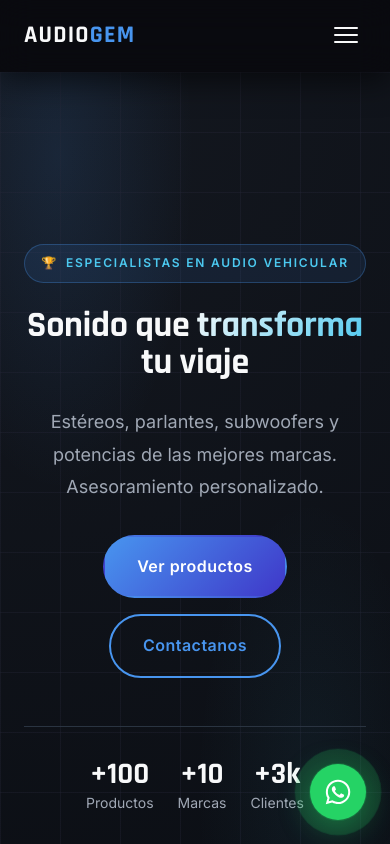
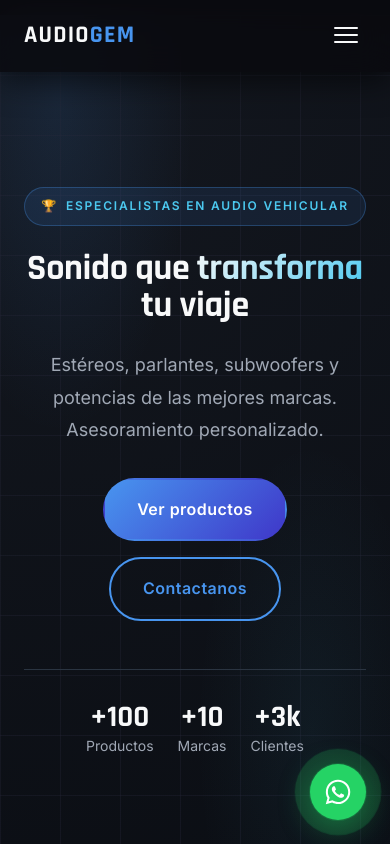
Before and after one commit to EstebanMutuverria/audiogem-web, a React (Vite) app: page / in a window 390 px wide. Shown: the top 844 px of the page. Built offline with nearby package versions, Linux system fonts and the light colour scheme.

Commit message:
fixes in RootLayout.css

```diff
--- a/src/layouts/RootLayout.css
+++ b/src/layouts/RootLayout.css
@@ -1,5 +1,9 @@
+main {
+    margin-top: 20px;
+}
+
 @media (max-width: 768px) {
     main {
-        margin-top: var(--navbar-height);
+        margin-top: 15px;
     }
 }
```
